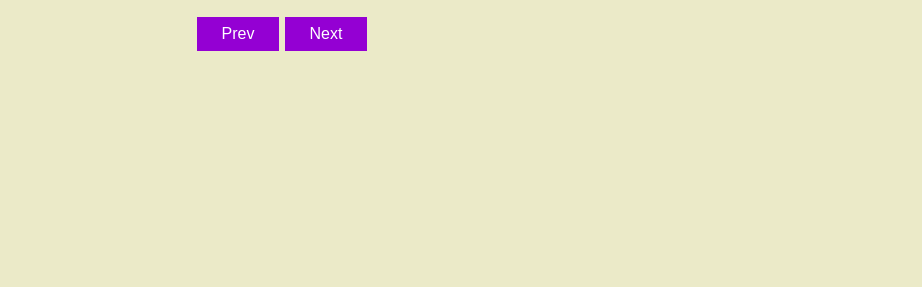
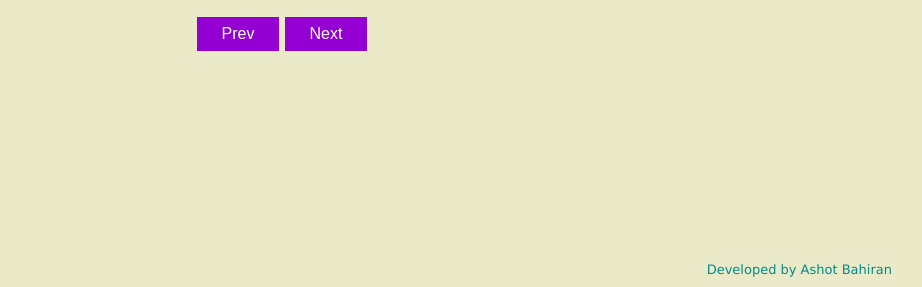
Before and after one commit to aoneban/slider, a website: page index.html in a window 1280 px wide. Shown: the part 513-800 px from the top of the page, without its empty margins (358-1280 px from the left). Drawn offline with Linux system fonts and the light colour scheme.

Commit message:
feat: minor edits

```diff
--- a/index.css
+++ b/index.css
@@ -94,6 +94,13 @@ img {
 .btn-prev:hover,
 .btn-next:hover {
   background-color: rgb(227, 32, 204);
+}
+
+.develop {
+  font: normal 13px Verdana;
+  position: absolute;
+  bottom: 10px;
+  right: 30px;
 }
 
 .modal {
--- a/index.html
+++ b/index.html
@@ -13,6 +13,7 @@
       <div class="control">
         <button class="btn-prev">Prev</button>
         <button class="btn-next">Next</button>
+        <p class="develop">Developed by Ashot Bahiran</p>
       </div>
       <div id="myModal" class="modal">
         <div class="player">
--- a/index.js
+++ b/index.js
@@ -82,7 +82,7 @@ const deleteOpacity = () => {
   changeOpacity(COUNTER);
 };
 
-function forwardNext() {
+const forwardNext = () => {
   COUNTER += 1;
   if (COUNTER >= items.length) COUNTER = 0;
   document.querySelector('.photos').classList.add('img-shift');
@@ -91,9 +91,9 @@ function forwardNext() {
     generateNewPhoto(COUNTER, 'img-shift2', 'photos');
   }, 300);
   deleteOpacity();
-}
+};
 
-function forwardPrew() {
+const forwardPrew = () => {
   COUNTER -= 1;
   if (COUNTER < 0) COUNTER = items.length - 1;
   document.querySelector('.photos').classList.add('img-unshift');
@@ -102,7 +102,7 @@ function forwardPrew() {
     generateNewPhoto(COUNTER, 'img-unshift2', 'photos');
   }, 300);
   deleteOpacity();
-}
+};
 
 document.querySelector('.btn-prev').addEventListener('click', forwardPrew);
 document.querySelector('.btn-next').addEventListener('click', forwardNext);
@@ -198,7 +198,6 @@ const arrowLeft = document.querySelector('.arrow-left');
 arrowLeft.addEventListener('click', forwardLeft);
 
 const closeModalWindow = document.querySelector('.close');
-
 closeModalWindow.addEventListener('click', () => {
   const closeSlider = document.getElementById('icon-play');
   const modal = document.getElementById('myModal');
```
